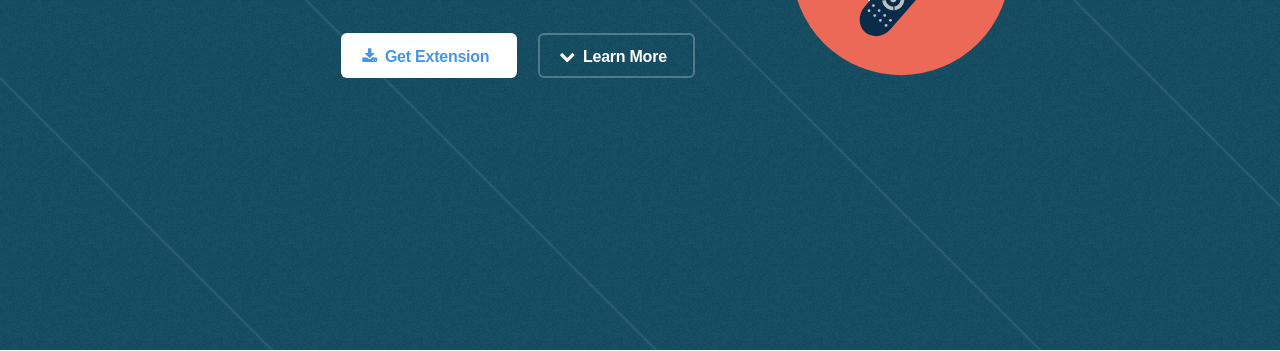
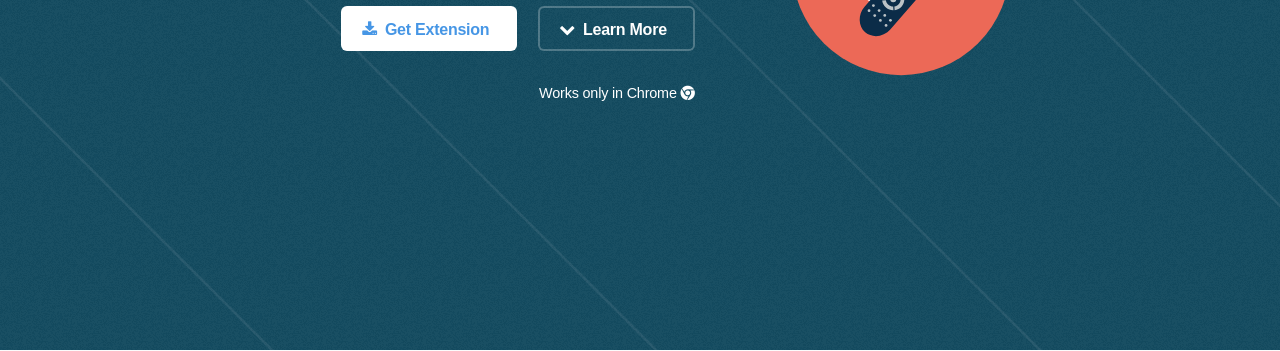
Before and after one commit to auchenberg/devtools-remote, a browser extension: page web/index.html in a window 1280 px wide. Shown: the part 450-801 px from the top of the page. Drawn offline with Linux system fonts and the light colour scheme.

Commit message:
Add Chrome only message

```diff
--- a/web/index.html
+++ b/web/index.html
@@ -24,6 +24,7 @@
 						<li><a href="#" class="button special icon fa-download">Get Extension</a></li>
 						<li><a href="#one" class="button icon fa-chevron-down scrolly">Learn More</a></li>
 					</ul>
+					<h5>Works only in Chrome <i class="fa fa-chrome"></i> </h5>
 				</div>
 				<div class="image">
 					<div class="inner">
```
